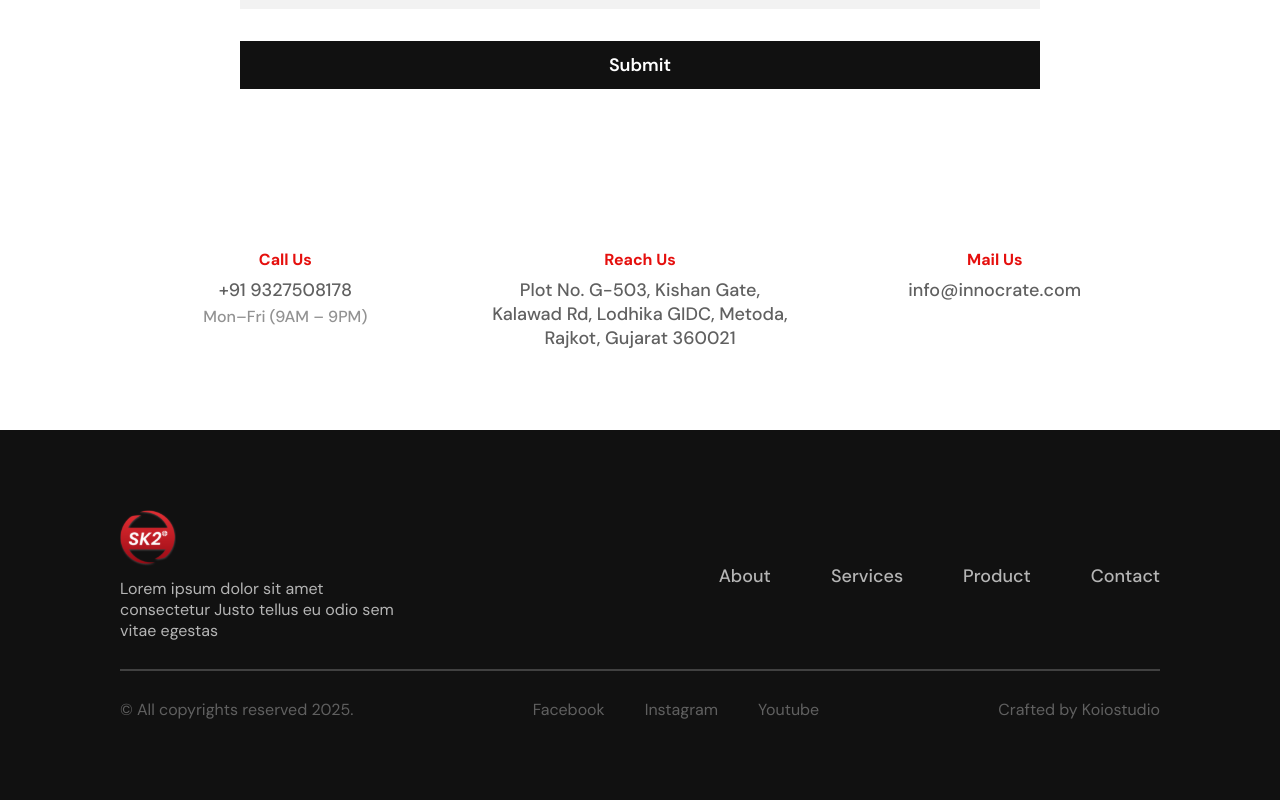
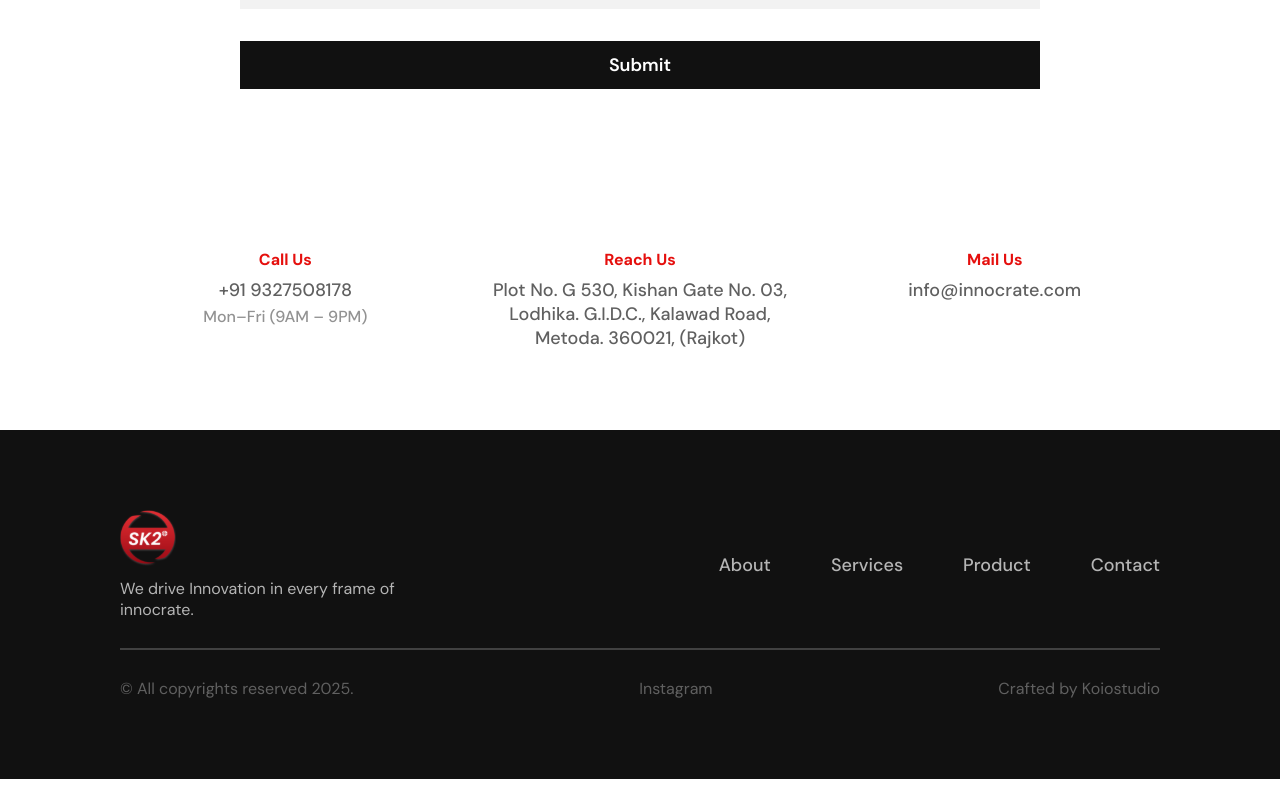
Before and after one commit to koiosengg/ISK-Innocrate-Auto, a React (Vite) app: page /contact in a window 1280 px wide. Shown: the part 1066-1866 px from the top of the page. After the commit the page ends 1845 px from the top, so only its background shows below. Built offline with nearby package versions, Linux system fonts and the light colour scheme.

Commit message:
Text updates

```diff
--- a/src/components/Contact/Information.jsx
+++ b/src/components/Contact/Information.jsx
@@ -23,9 +23,8 @@ function Information() {
             target="_blank"
             rel="noopener noreferrer"
           >
-            Plot No. G-503, Kishan Gate, <br className="desktop" /> Kalawad Rd,
-            Lodhika GIDC, Metoda, <br className="desktop" /> Rajkot, Gujarat
-            360021
+            Plot No. G 530, Kishan Gate No. 03, Lodhika. G.I.D.C., Kalawad Road,
+            Metoda. 360021, (Rajkot)
           </a>
         </address>
       </article>
--- a/src/components/Footer.jsx
+++ b/src/components/Footer.jsx
@@ -6,22 +6,26 @@ function Footer() {
   return (
     <footer className="site-footer">
       <section className="footer-container">
-
         <div className="footer-container-top">
           <address className="footer-brand">
             <img src={Logo} alt="Company logo" />
-        <p>
-          Lorem ipsum dolor sit amet consectetur Justo tellus eu odio sem
-          vitae egestas
-        </p>
+            <p>We drive Innovation in every frame of innocrate.</p>
           </address>
 
           <nav aria-label="Footer navigation">
             <ul className="footer-links">
-          <li><Link to="/about">About</Link></li>
-          <li><Link to="/services">Services</Link></li>
-          <li><Link to="/product">Product</Link></li>
-          <li><Link to="/contact">Contact</Link></li>
+              <li>
+                <Link to="/about">About</Link>
+              </li>
+              <li>
+                <Link to="/services">Services</Link>
+              </li>
+              <li>
+                <Link to="/product">Product</Link>
+              </li>
+              <li>
+                <Link to="/contact">Contact</Link>
+              </li>
             </ul>
           </nav>
         </div>
@@ -33,15 +37,25 @@ function Footer() {
 
           <nav aria-label="Social links">
             <ul>
+              {/* <li>
+                <a href="/" target="_blank" rel="noopener noreferrer">
+                  Facebook
+                </a>
+              </li> */}
               <li>
-            <a href="/" target="_blank" rel="noopener noreferrer">Facebook</a>
+                <a
+                  href="https://www.instagram.com/innocrate_auto"
+                  target="_blank"
+                  rel="noopener noreferrer"
+                >
+                  Instagram
+                </a>
               </li>
-          <li>
-            <a href="/" target="_blank" rel="noopener noreferrer">Instagram</a>
-          </li>
-          <li>
-            <a href="/" target="_blank" rel="noopener noreferrer">Youtube</a>
-          </li>
+              {/* <li>
+                <a href="/" target="_blank" rel="noopener noreferrer">
+                  Youtube
+                </a>
+              </li> */}
             </ul>
           </nav>
 
@@ -56,10 +70,8 @@ function Footer() {
             </a>
           </p>
         </div>
-
       </section>
     </footer>
-
   );
 }
 
--- a/src/components/Home/Banner.jsx
+++ b/src/components/Home/Banner.jsx
@@ -14,9 +14,9 @@ function Banner() {
           Manufacturing Excellence in <span>Vehicle Machine Parts</span>
         </h1>
         <p>
-          Lorem ipsum dolor sit amet consectetur. Pellentesque proin vulputate
-          at scelerisque. Dui ullamcorper risus lobortis donec risus et ac
-          vulputate. Scelerisque nunc consequat diam pellentesque.
+          We design and manufacture high-precision vehicle components with a
+          strong focus on L3 and L5 platforms, combining engineering expertise,
+          innovation, and dependable manufacturing standards.
         </p>
       </header>
     </section>
--- a/src/components/Home/Contact.jsx
+++ b/src/components/Home/Contact.jsx
@@ -12,8 +12,9 @@ function Contact() {
           <header className="footer-contact-header">
             <h2>Let’s Build Something Reliable</h2>
             <p>
-              Lorem ipsum dolor sit amet consectetur. Justo tellus eu odio sem
-              vitae egestas. Orci pharetra nisi fringilla cras vestibulum dolor.
+              Chassis of change, frames of the future.
+              <br /> Share your challenge with us and explore reliable,
+              performance-driven vehicle solutions.
             </p>
           </header>
 
```
Lines whose indentation alone changed are shown as unchanged.
